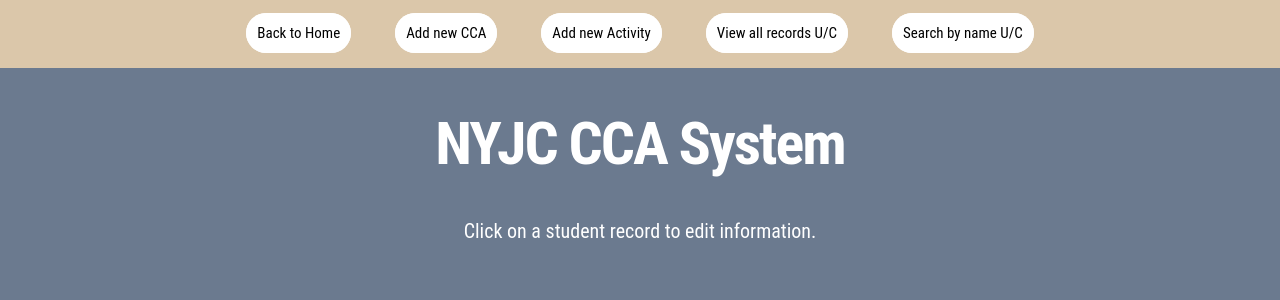
After one commit to EdwinOng2408/Capstone-Project-WebApp, a Flask app: template templates/view_students.html in a window 1280 px wide. The commit adds this page. Shown: the top 300 px of the page. Run offline with Flask 2, Linux system fonts and the light colour scheme; the template is opened without the code that fills it, so the values that code supplies are empty.

Commit message:
added view_students.html and search_record.html with test data

```diff
--- a/main.py
+++ b/main.py
@@ -1,5 +1,6 @@
 # test comment
 from flask import Flask, render_template, request
+import csv
 
 app = Flask(__name__)
 
@@ -24,6 +25,7 @@ def add_cca():
 @app.route("/confirm_cca", methods=["POST", "GET"])
 def confirm_cca():
     if "confirm" in request.args:
+
         return render_template("add_cca.html",
                                form_meta = {
                                   "action": "/register_cca?registered",
@@ -56,38 +58,41 @@ def add_activity():
 
                           form_meta = {
                               "action": "/confirm_activity?confirm",
-                              "methods": "POST"},
+                              "method": "post"},
 
                           form_data = {
-                              "decription": "",
+                              "description": "",
                               "start_date": "",
                               "end_date": ""
                           },
 
-                          type = "add"
+                          type = "new"
                           )
 
 @app.route("/confirm_activity", methods = ["POST", "GET"])
 def confirm_activity():
-    if "confirm" in request.args():
+    if "confirm" in request.args:
         return render_template("add_activity.html",
 
-                              form_meta = {
-                                  "action": "/register_cca?registered",
-                                  "method": "POST"},
+                               form_meta = {
+                                  "action": "/register_activity?registered",
+                                  "method": "post"},
 
-                              form_data = {
+                               form_data = {
                                    "start_date": request.form["start_date"],
                                    "end_date": request.form["end_date"],
-                                    "description": request.form["description"]
-                              }
+                                   "description": request.form["description"]
+                              },
 
                               type = "confirm"
                               )
 
 @app.route("/register_activity", methods=["POST", "GET"])
 def register_activity():
-    if "registered" in request.args():
+
+    # jun xiang my brother
+
+    if "registered" in request.args:
         return render_template("add_activity.html",
 
                                form_data = {
@@ -99,4 +104,50 @@ def register_activity():
                                type="registered"
                               )
 
+
+@app.route("/view_students")
+def view_students():
+
+    #jun xiang my brother
+    #------- test data start
+    data = []
+    with open("test_data.csv", "r") as f:
+        reader = csv.DictReader(f)
+        for record in reader:
+            record["View more/Edit"] = record["name"]
+            data.append(record)
+    #-------- test data end
+
+    return render_template("view_students.html",
+                           record_data = data
+                          )
+
+
+@app.route("/search_record")
+def search_record():
+
+    if "student_name" in request.args:
+        return render_template("search_record.html",
+                               form_meta = {
+                                   "action": "dmadmasdad", #banana
+                                   "method": "dakadadad"},
+
+                               form_data = {
+                                   "student_name": request.args["student_name"]},
+
+                               type = "search"
+                              )
+
+    else:
+        return render_template("search_record.html",
+                               form_meta = {
+                                   "action": "/search_record",
+                                   "method": "get"},
+
+                               form_data = {
+                                   "student_name": ""},
+
+                               type = "new"
+                              )
+
 app.run("0.0.0.0")
--- a/static/styles.css
+++ b/static/styles.css
@@ -8,27 +8,22 @@ a {
     font-family: "Roboto Condensed", sans-serif;
 }
 
-.header {
+#header {
     background-color: #DBC7AA;
     color: white;
     padding: 10px;
     margin-top: -10px;
     margin-left: -10px;
     margin-right: -10px;
+    text-align: center
 }
 
-#header_bar {
-    text-align: center;
-}
 
 #header_bar_left {
-    float: left;
-    display: inline-block;
     padding: 0px;
 }
 
 #header_bar_right {
-    float: center;
     display: inline-block;
 }
 
@@ -50,14 +45,27 @@ a {
     color: white;
 }
 
-
 .main_page {
     text-align: center;
-
 }
 
-.main_form {
+.main_table {
     margin: auto;
+    border-collapse: collapse;
+}
+
+#hover_tr {
+    transition: background-color 0.5s;
+}
+
+#hover_tr:hover {
+    background-color: gray;
+}
+
+.main_td {
+    border: 1px white solid;
+    text-align: left;
+    width: 15vw;
 }
 
 .main_form_input {
@@ -65,12 +73,14 @@ a {
     height: 40px;
 }
 
-.confirm_border {
+.confirm_info {
     border: 1px white solid;
     background-color: white;
     width: 360px;
     height: 40px;
     text-align: left;
+    display: flex;
+    align-items: center;
 }
 
 .page_title {
--- a/templates/header.html
+++ b/templates/header.html
@@ -1,16 +1,16 @@
-<header class="header">
-    <div id="header_bar">
+<header>
 
+    <div id="header">
 
-        <div id="header_bar_left">
+        <span id="header_bar_left">
             <ol class="main_button" style="padding-left: 0px">
                     <a href="/" class="button_anchor">Back to Home</a>
             </ol>
-        </div>
+        </span>
 
 
-        <div id="header_bar_right">
-            <ul style="padding-left: 0px">
+        <span id="header_bar_right">
+            <ul>
                 <ol class="main_button" style="padding-left: 0px">
                     <a href="/add_cca" class="button_anchor">Add new CCA</a>
                 </ol>
@@ -20,15 +20,13 @@
                 </ol>
 
                 <ol class="main_button">
-                    <a href="edit_membership" class="button_anchor">Edit Membership (Student-CCA)</a>
-                </ol>
+                    <a href="/view_students" class="button_anchor">View all records U/C</a>
 
                 <ol class="main_button">
-                    <a href="edit_participation" class="button_anchor">Edit Participation (Student-Activity)</a>
-                </ol>
+                    <a href="/search_record" class="button_anchor">Search by name U/C</a>
 
             </ul>
-        </div>
+        </span>
 
     </div>
 
--- /dev/null
+++ b/templates/view_students.html
@@ -0,0 +1,60 @@
+<!DOCTYPE HTML>
+
+<html>
+    <head>
+        <link rel="stylesheet" href = "{{ url_for('static', filename='styles.css') }}"/>
+
+        <title>CCA Portal - View Records</title>
+    </head>
+
+    <body>
+        {% include 'header.html' %}
+
+        <div class="main_page">
+
+            <h1 class="page_title">NYJC CCA System</h1>
+
+            <p class="page_text">Click on a student record to edit information.</p>
+
+            <table class="main_table">
+
+                <tr>
+
+                    {% for name, value in record_data[0].items() %}
+                    <td class="page_text main_td">{{ name.title() }}</td>
+                    {% endfor %}
+
+                </tr>
+
+                {% for record in record_data %}
+                <tr id="hover_tr">
+
+                    {% for name, value in record.items() %}
+
+                    {% if name == "View more/Edit" %}
+                        <td class="page_text main_td">
+                            <a
+                                class="page_text"
+                                href="/search_record?student_name={{ value.replace(',','').replace(' ','_') }}"
+                                style="text-decoration: underline">More Info</a>
+                        </td>
+                    {% endif %}
+
+                    {% if name != "View more/Edit" %}
+                    <td class="page_text main_td">{{value}}</td>
+                    {% endif %}
+
+                    {% endfor %}
+
+
+
+                </tr>
+                {% endfor %}
+
+            </table>
+        </div>
+
+
+    </body>
+
+</html>
```
Also changed, not shown: templates/add_activity.html (+9 -6 lines), templates/add_cca.html (+8 -6 lines), templates/search_record.html (added, +71 -0 lines), test_data.csv (added, +24 -0 lines), 1 other file.
